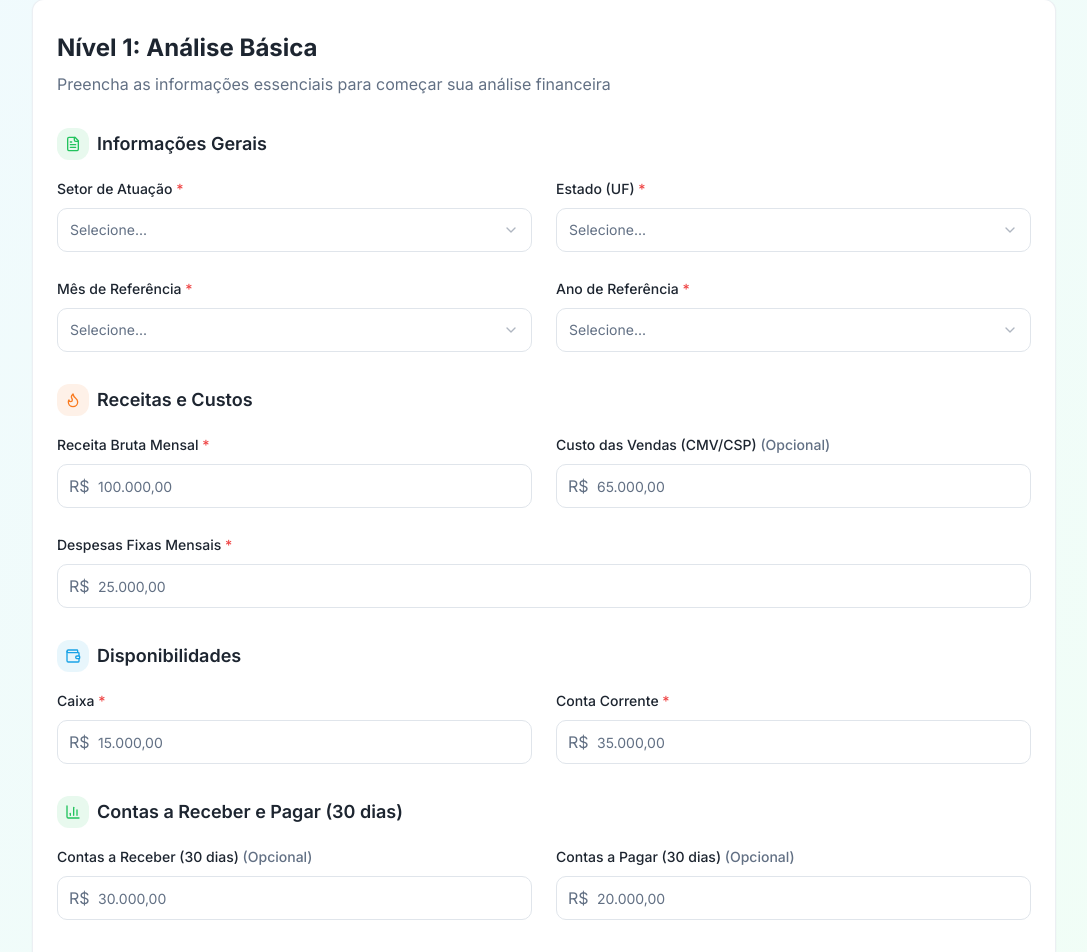
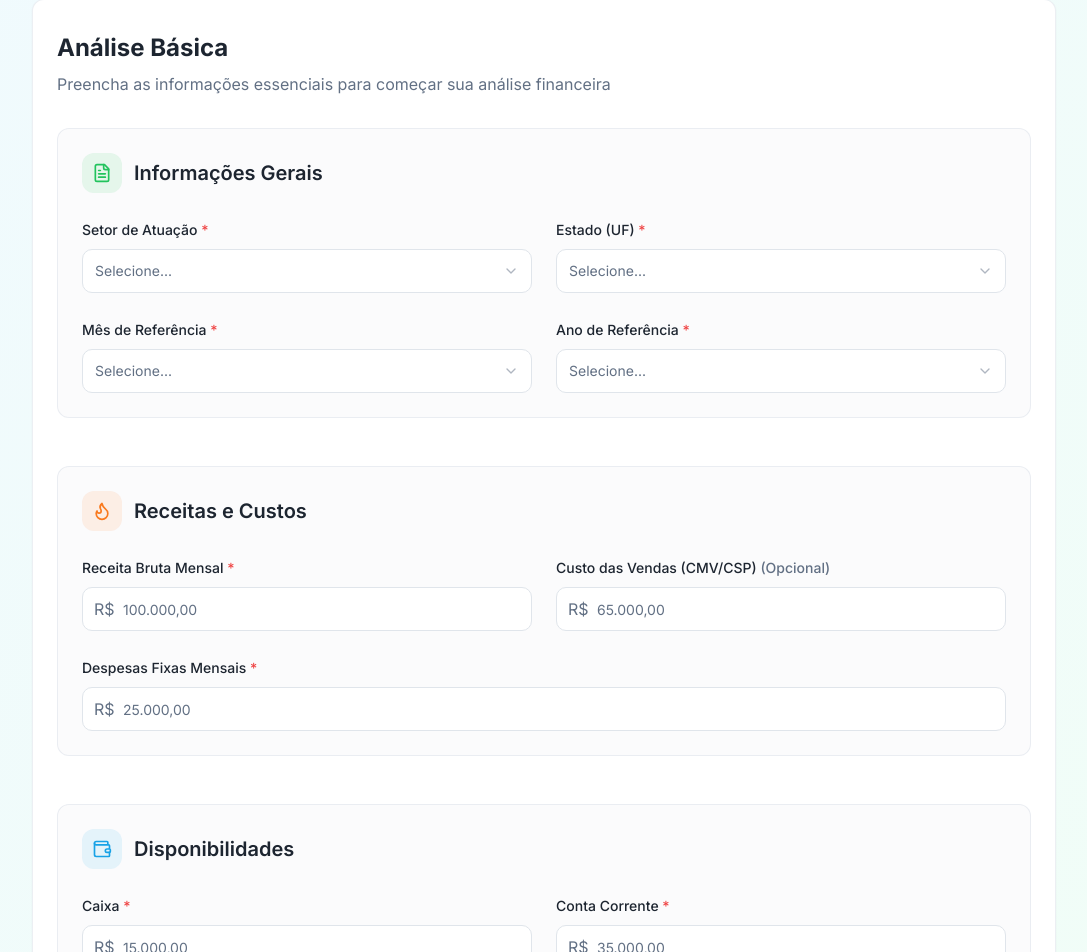
Before and after one commit to vellosobernardo-stack/growli-finance-clarity, a React (Vite) app: page /analise-financeira in a window 1280 px wide. Shown: the part 358-1310 px from the top of the page, without its empty margins (96-1183 px from the left). Built offline with nearby package versions, Linux system fonts and the light colour scheme; the HTML template or start-up script is replaced by a standard one.

Commit message:
Refactor: Improve financial analysis page layout

```diff
--- a/src/pages/AnaliseFinanceira.tsx
+++ b/src/pages/AnaliseFinanceira.tsx
@@ -105,21 +105,21 @@ const AnaliseFinanceira = () => {
               {/* Title */}
               <div className="mb-8">
                 <h2 className="text-2xl font-bold text-foreground mb-2">
-                  Nível 1: Análise Básica
+                  Análise Básica
                 </h2>
                 <p className="text-muted-foreground">
                   Preencha as informações essenciais para começar sua análise financeira
                 </p>
               </div>
 
-              <form onSubmit={handleSubmit} className="space-y-8">
+              <form onSubmit={handleSubmit} className="space-y-12">
                 {/* Informações Gerais */}
-                <div className="space-y-4">
-                  <div className="flex items-center gap-2 mb-4">
-                    <div className="w-8 h-8 rounded-lg bg-primary/10 flex items-center justify-center">
-                      <FileText className="h-4 w-4 text-primary" />
+                <div className="space-y-4 p-6 rounded-lg bg-muted/30 border border-border/50">
+                  <div className="flex items-center gap-3 mb-6">
+                    <div className="w-10 h-10 rounded-lg bg-primary/10 flex items-center justify-center">
+                      <FileText className="h-5 w-5 text-primary" />
                     </div>
-                    <h3 className="text-lg font-semibold text-foreground">
+                    <h3 className="text-xl font-semibold text-foreground">
                       Informações Gerais
                     </h3>
                   </div>
@@ -204,12 +204,12 @@ const AnaliseFinanceira = () => {
                 </div>
 
                 {/* Receitas e Custos */}
-                <div className="space-y-4">
-                  <div className="flex items-center gap-2 mb-4">
-                    <div className="w-8 h-8 rounded-lg bg-accent/10 flex items-center justify-center">
-                      <Flame className="h-4 w-4 text-accent" />
+                <div className="space-y-4 p-6 rounded-lg bg-muted/30 border border-border/50">
+                  <div className="flex items-center gap-3 mb-6">
+                    <div className="w-10 h-10 rounded-lg bg-accent/10 flex items-center justify-center">
+                      <Flame className="h-5 w-5 text-accent" />
                     </div>
-                    <h3 className="text-lg font-semibold text-foreground">
+                    <h3 className="text-xl font-semibold text-foreground">
                       Receitas e Custos
                     </h3>
                   </div>
@@ -260,12 +260,12 @@ const AnaliseFinanceira = () => {
                 </div>
 
                 {/* Disponibilidades */}
-                <div className="space-y-4">
-                  <div className="flex items-center gap-2 mb-4">
-                    <div className="w-8 h-8 rounded-lg bg-secondary/10 flex items-center justify-center">
-                      <Wallet className="h-4 w-4 text-secondary" />
+                <div className="space-y-4 p-6 rounded-lg bg-muted/30 border border-border/50">
+                  <div className="flex items-center gap-3 mb-6">
+                    <div className="w-10 h-10 rounded-lg bg-secondary/10 flex items-center justify-center">
+                      <Wallet className="h-5 w-5 text-secondary" />
                     </div>
-                    <h3 className="text-lg font-semibold text-foreground">
+                    <h3 className="text-xl font-semibold text-foreground">
                       Disponibilidades
                     </h3>
                   </div>
@@ -302,12 +302,12 @@ const AnaliseFinanceira = () => {
                 </div>
 
                 {/* Contas a Receber e Pagar */}
-                <div className="space-y-4">
-                  <div className="flex items-center gap-2 mb-4">
-                    <div className="w-8 h-8 rounded-lg bg-primary/10 flex items-center justify-center">
-                      <BarChart3 className="h-4 w-4 text-primary" />
+                <div className="space-y-4 p-6 rounded-lg bg-muted/30 border border-border/50">
+                  <div className="flex items-center gap-3 mb-6">
+                    <div className="w-10 h-10 rounded-lg bg-primary/10 flex items-center justify-center">
+                      <BarChart3 className="h-5 w-5 text-primary" />
                     </div>
-                    <h3 className="text-lg font-semibold text-foreground">
+                    <h3 className="text-xl font-semibold text-foreground">
                       Contas a Receber e Pagar (30 dias)
                     </h3>
                   </div>
```
